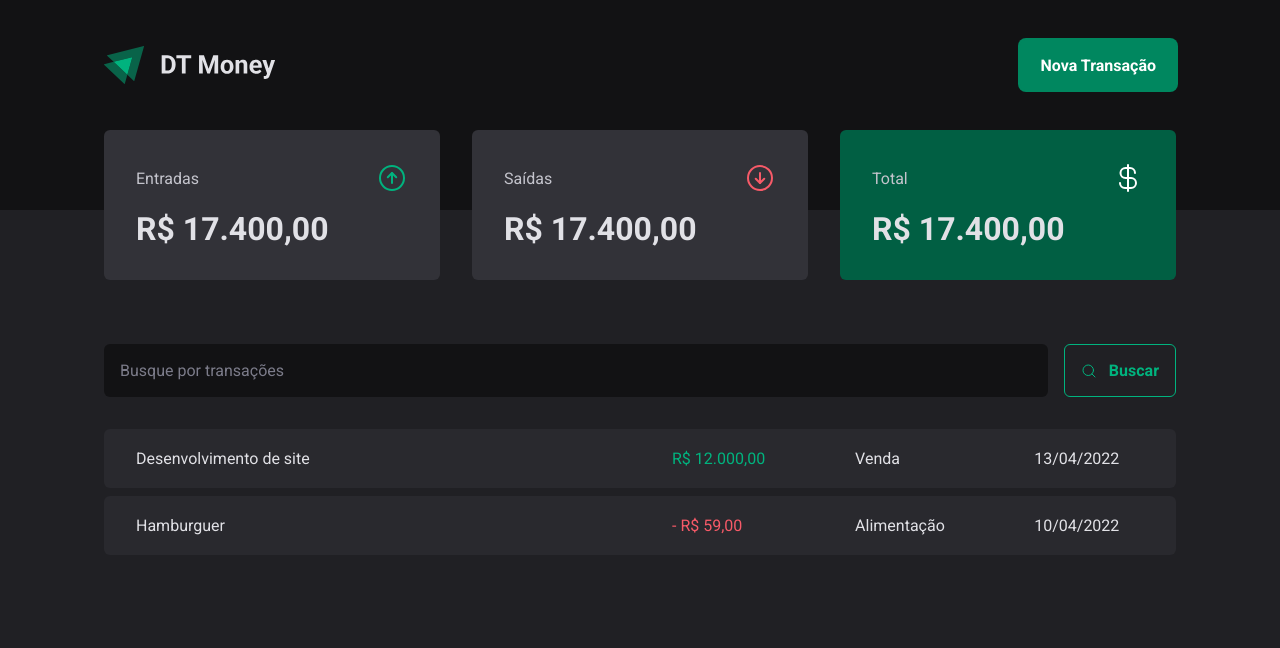
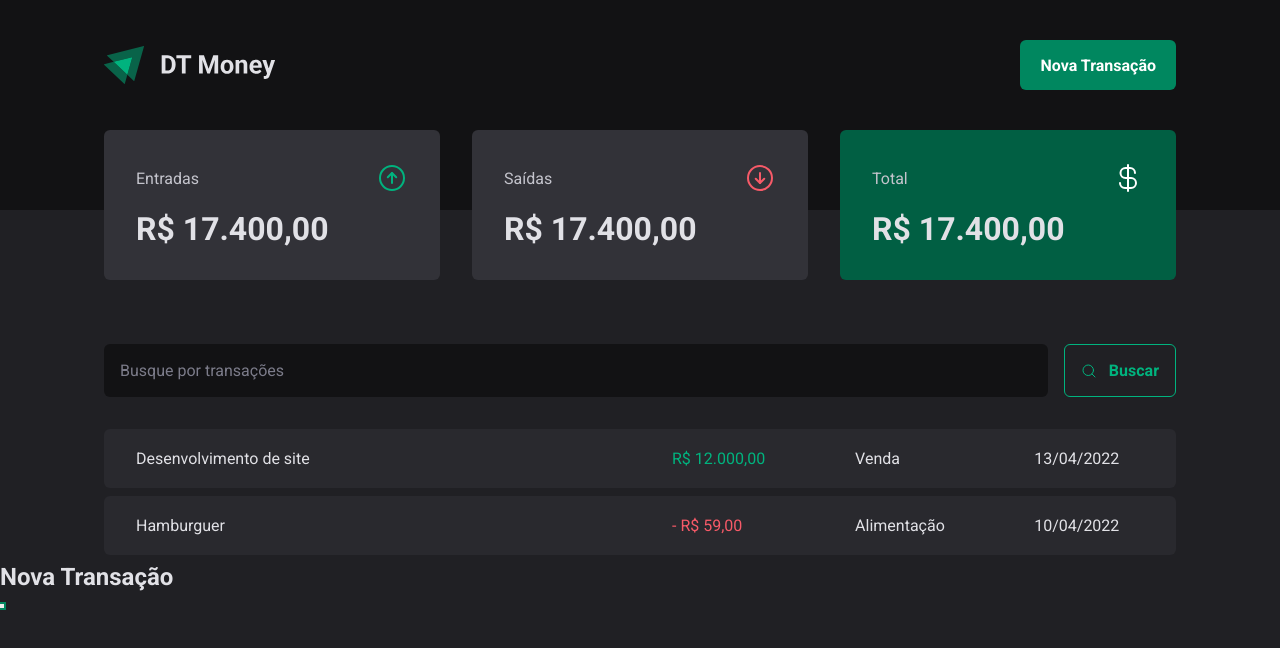
Before and after one commit to joaopedroaat/dt-money, a React (Vite) app: page / in a window 1280 px wide. Both pictures are taken after a click on the button "Nova Transação". Shown: the top 648 px of the page. Built offline with nearby package versions, Linux system fonts and the light colour scheme.

Commit message:
Added modal

```diff
--- a/package.json
+++ b/package.json
@@ -10,6 +10,7 @@
     "preview": "vite preview"
   },
   "dependencies": {
+    "@radix-ui/react-dialog": "^1.0.3",
     "phosphor-react": "^1.4.1",
     "react": "^18.2.0",
     "react-dom": "^18.2.0",
--- a/src/components/Header/index.tsx
+++ b/src/components/Header/index.tsx
@@ -1,4 +1,5 @@
 import { HeaderContainer, HeaderContent, NewTransactionButton } from './styles'
+import * as Dialog from '@radix-ui/react-dialog'
 
 import logoImg from '../../assets/logo.svg'
 
@@ -7,7 +8,19 @@
     <HeaderContainer>
       <HeaderContent>
         <img src={logoImg} alt="" />
-        <NewTransactionButton>Nova Transação</NewTransactionButton>
+
+        <Dialog.Root>
+          <Dialog.Trigger asChild>
+            <NewTransactionButton>Nova Transação</NewTransactionButton>
+          </Dialog.Trigger>
+          <Dialog.Portal>
+            <Dialog.Overlay />
+            <Dialog.Content>
+              <Dialog.Title>Nova Transação</Dialog.Title>
+              <Dialog.Close />
+            </Dialog.Content>
+          </Dialog.Portal>
+        </Dialog.Root>
       </HeaderContent>
     </HeaderContainer>
   )
```
Also changed, not shown: 1 other file (tests, documents, lock files or other folders).
